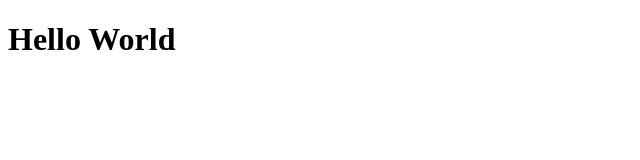
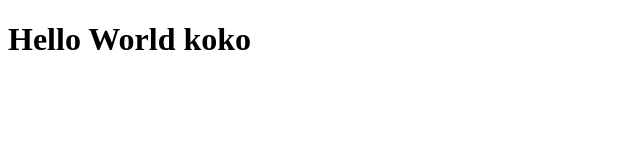
Before and after one commit to kdmortel19/kdmortel19.github.io, a plain HTML site: page index.html in a window 1280 px wide. Shown: the whole page, without its empty margins (0-640 px from the left). Drawn offline with Linux system fonts and the light colour scheme.

Commit message:
Update index.html

```diff
--- a/index.html
+++ b/index.html
@@ -6,6 +6,6 @@
     <title>Document</title>
 </head>
 <body>
-    <h1>Hello World</h1>
+    <h1>Hello World koko</h1>
 </body>
 </html>
```
